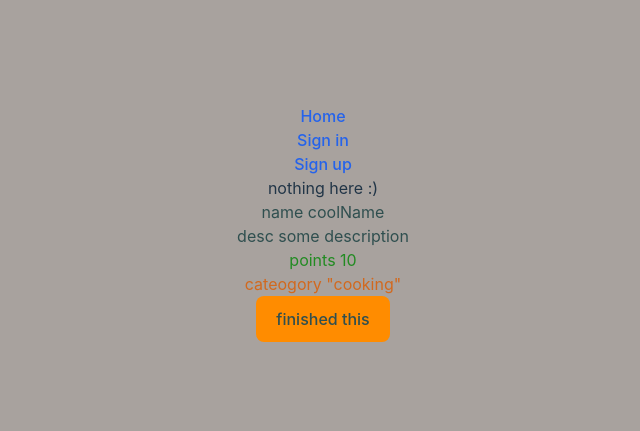
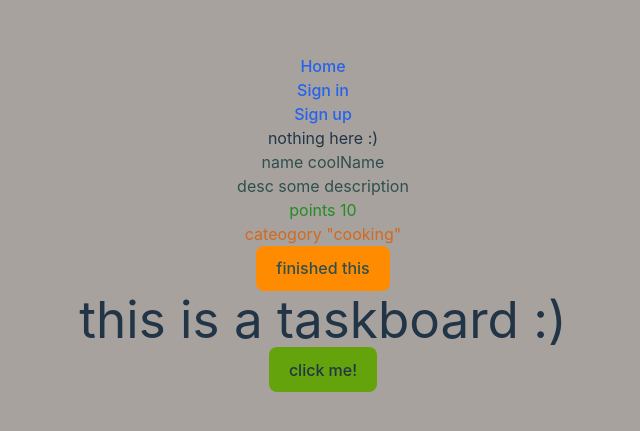
Before and after one commit to Sawbez/gamify-real, a React (Vite) app in the folder front/: page / in a window 1280 px wide. Shown: the part 177-608 px from the top of the page, without its empty margins (317-957 px from the left). Built offline with nearby package versions, Linux system fonts and the light colour scheme.

Commit message:
Fixing problem

```diff
--- a/front/src/taskboard.tsx
+++ b/front/src/taskboard.tsx
@@ -46,9 +46,10 @@ const TaskBoard = ({ userInfo }:{
 
   return (
     <>
+
       {userInfoVal ? (
         <>
-          <h1>this is a taskboard :) </h1>
+          <h1>{"this is a taskboard :) "}</h1>
           {tasks.length > 0 ? tasks.map((task) => (
               <div className="atask"key={task.id}>
                 <h2>name {task.name}</h2>
@@ -71,7 +72,7 @@ const TaskBoard = ({ userInfo }:{
             </form>
 
         </>
-      ) : (<><p>nothing here :)</p><div className="atask">
+      ) : (<><p>{"nothing here :)"}</p><div className="atask">
       <h2>name coolName</h2>
       <p> desc some description</p>
       <p id="points">points 10</p>
@@ -79,6 +80,8 @@ const TaskBoard = ({ userInfo }:{
       <button>finished this</button>
     </div></>)
       }
+      <h1>{"this is a taskboard :)"} {userInfo?.username}</h1>
+      <button className="bg-lime-600"onClick={()=> {getTask()}}>click me!</button>
     </>
   );
 };
```
